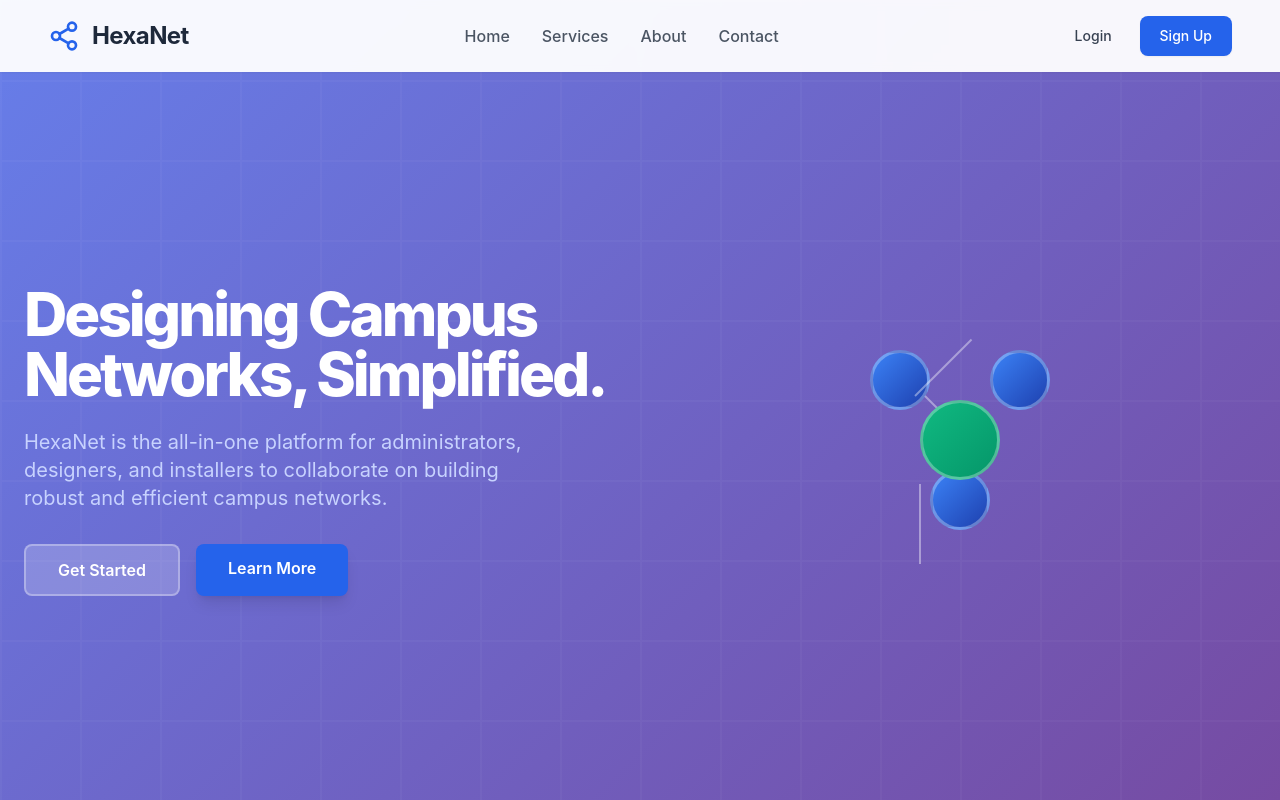
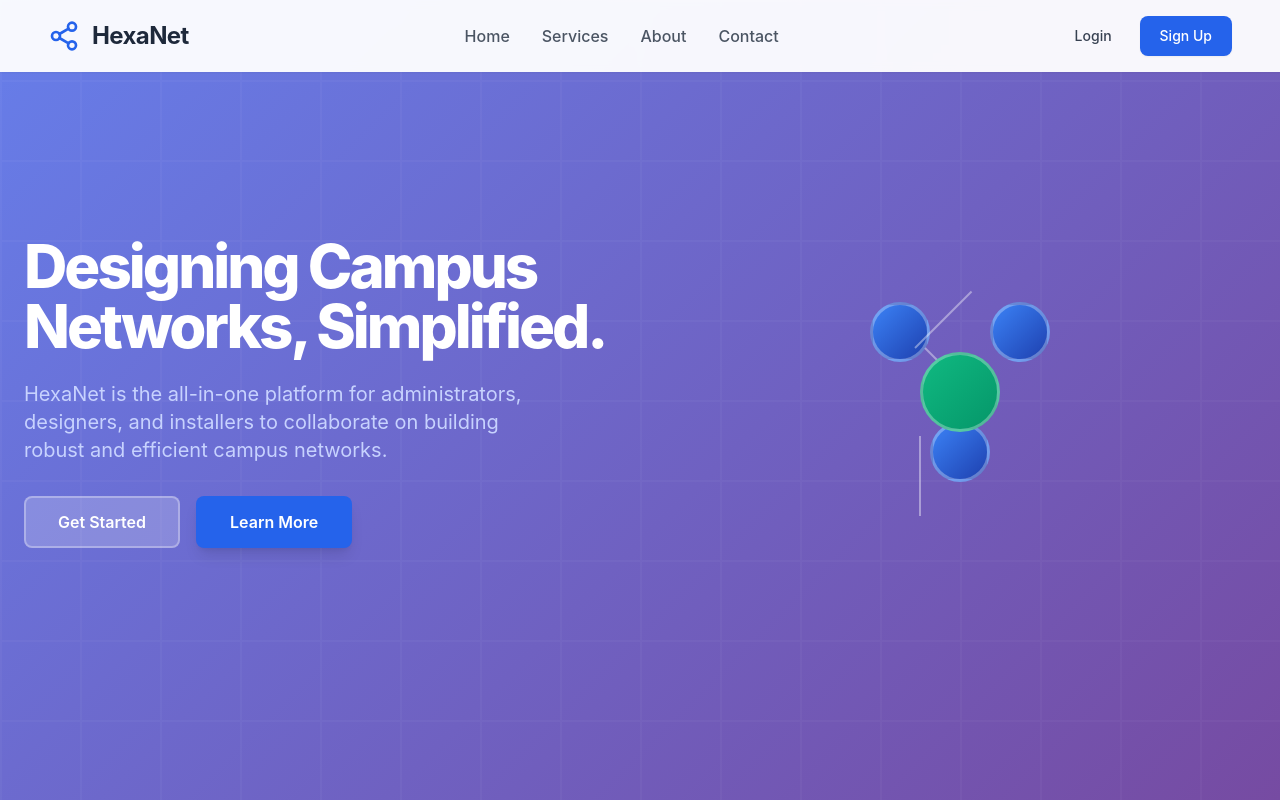
Before and after one commit to ljayasai23/Hexa-net, a Next.js app in the folder frontend/: page / in a window 1280 px wide. Shown: the top 800 px of the page. Built offline with nearby package versions, Linux system fonts and the light colour scheme.

Commit message:
Aligned the buttons in the landing page well

```diff
--- a/frontend/pages/index.js
+++ b/frontend/pages/index.js
@@ -173,7 +173,7 @@ export default function LandingPage() {
 
                 <main>
                     {/* Hero Section */}
-                    <section id="home" className="min-h-screen flex items-center justify-center hero-background text-white relative pt-20 overflow-hidden">
+                    <section id="home" className="min-h-screen flex items-center justify-center hero-background text-white relative pt-20 pb-20 md:pb-24 overflow-hidden">
                         {/* The ::before selector in the <style> tag handles the grid overlay */}
                         <div className="max-w-7xl w-full mx-auto px-6 grid grid-cols-1 lg:grid-cols-2 gap-12 items-center relative z-10">
                             <div>
@@ -182,7 +182,9 @@ export default function LandingPage() {
 
                                 <div className="flex flex-col sm:flex-row gap-4 justify-center lg:justify-start">
                                      <Link href="/register" className="px-8 py-3 font-semibold text-white bg-white/20 hover:bg-white/30 rounded-lg text-center w-full sm:w-auto border-2 border-white/30">Get Started</Link>
-                                     <a href="#services" className="px-8 py-3 font-semibold text-white bg-primary-600 hover:bg-primary-700 rounded-lg shadow-lg transition-transform transform hover:scale-105 text-center w-full sm:w-auto">Learn More</a>
+                                     {/* --- CHANGE HERE --- */}
+                                     {/* Added 'border-2 border-transparent' to make its height match the "Get Started" button */}
+                                     <a href="#services" className="px-8 py-3 font-semibold text-white bg-primary-600 hover:bg-primary-700 rounded-lg shadow-lg transition-transform transform hover:scale-105 text-center w-full sm:w-auto border-2 border-transparent">Learn More</a>
                                 </div>
                             </div>
 
```
